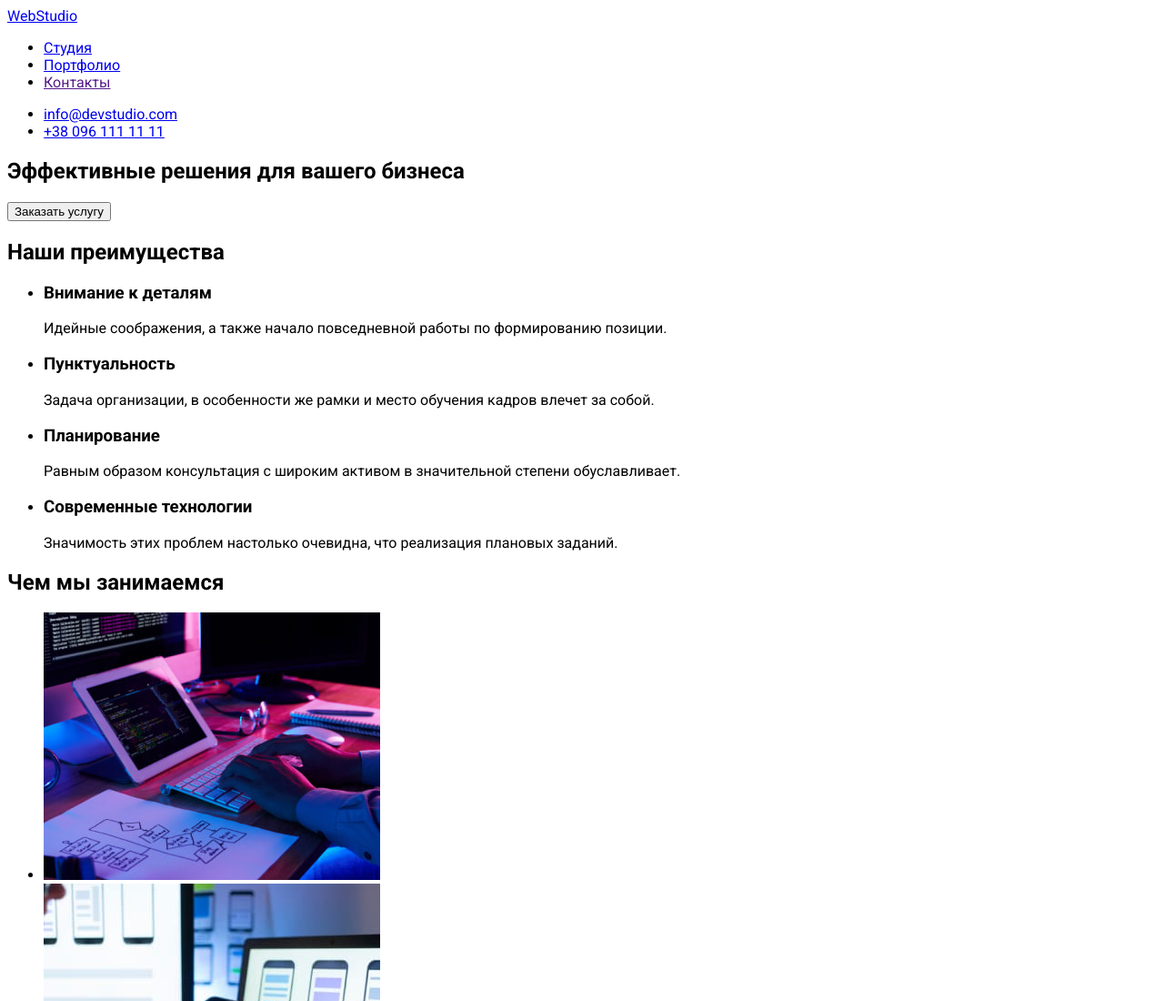
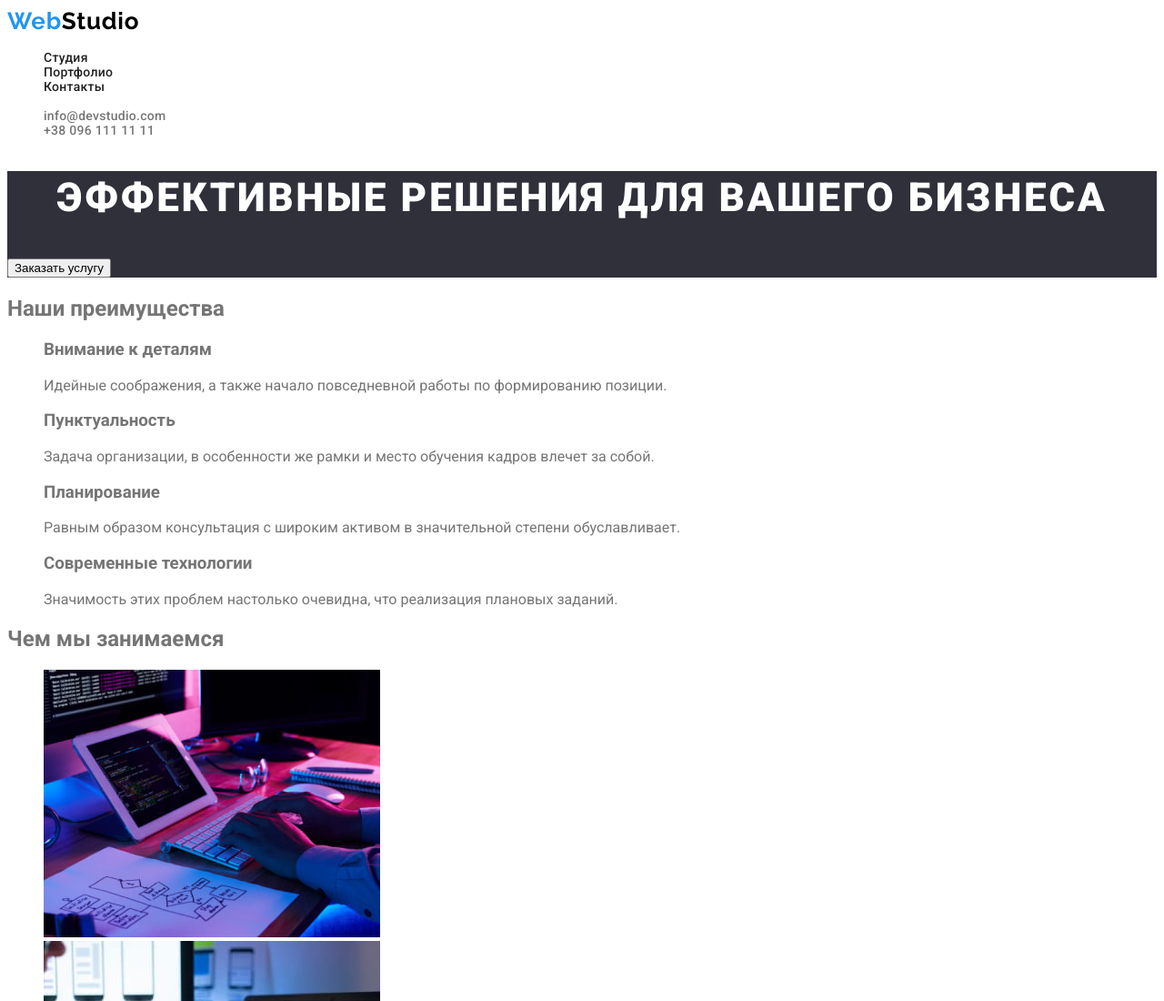
Before and after one commit to Selim96/goit-markup-hw-02, a plain HTML site: page index.html in a window 1280 px wide. Shown: the top 1100 px of the page at 91% size. Drawn offline with Linux system fonts and the light colour scheme.

Commit message:
оформление хедера и основной части

```diff
--- a/css/styles.css
+++ b/css/styles.css
@@ -1,3 +1,80 @@
+:root {
+  --title-color: #212121;
+  --button-color: #2196f3;
+  --primery-text-color: #757575;
+  --baner-text-color: #fff;
+  --baner-color: rgba(47, 48, 58, 1);
+}
+
+/* цвет фона #e5e5e5 */
+/* цвет заголовков #212121 */
+/* цвет кнопки и выделения #2196F3 */
+/* цвет основного текста
+#757575 */
+
 body {
+  background-color: #fff;
   font-family: Roboto, sans-serif;
+  color: var(--primery-text-color);
 }
+
+ul {
+  list-style: none;
+}
+a {
+  text-decoration: none;
+}
+
+/* Оформление хедера */
+.logo {
+  color: #000;
+  font-family: Raleway;
+  font-weight: 700;
+  font-size: 26px;
+  line-height: 1.2;
+  letter-spacing: 0.03em;
+}
+
+.web {
+  color: var(--button-color);
+}
+
+.navigation {
+  font-weight: 500;
+  font-size: 14px;
+  line-height: 1.143;
+  letter-spacing: 0.02em;
+}
+
+.pages a {
+  color: var(--title-color);
+}
+.contacts a {
+  color: var(--primery-text-color);
+}
+
+.pages a:active,
+.pages a:focus,
+.contacts a:hover,
+.contacts a:focus {
+  color: var(--button-color);
+}
+
+/* Оформление омсновной части */
+
+.baner,
+.footer {
+  background-color: var(--baner-color);
+}
+
+.baner h1 {
+  color: var(--baner-text-color);
+  font-style: normal;
+  font-weight: 900;
+  font-size: 44px;
+  line-height: 1.36;
+  text-align: center;
+  letter-spacing: 0.06em;
+  text-transform: uppercase;
+}
+/* Оформление футера */
--- a/index.html
+++ b/index.html
@@ -13,24 +13,24 @@
 </head>
 <body>
     <header>
-        <a href="index.html">WebStudio</a>
+        <a href="index.html" class="logo"><span class="web">Web</span>Studio</a>
         <nav>
             <ul>
-                <li>  <a href="index.html"> Студия </a>  </li>
-                <li>  <a href="./portfolio.html"> Портфолио </a>  </li>
-                <li>  <a href=""> Контакты </a>  </li>
+                <li class="navigation pages">  <a href="index.html"> Студия </a>  </li>
+                <li class="navigation pages">  <a href="./portfolio.html"> Портфолио </a>  </li>
+                <li class="navigation pages">  <a href=""> Контакты </a>  </li>
             </ul>
         </nav>
         <ul>
-            <li>  <a href="mailto:info@devstudio.com">info@devstudio.com</a>  </li>
-            <li>  <a href="tel:+380961111111">+38 096 111 11 11</a>   </li>
+            <li class="navigation contacts">  <a href="mailto:info@devstudio.com">info@devstudio.com</a>  </li>
+            <li class="navigation contacts">  <a href="tel:+380961111111">+38 096 111 11 11</a>   </li>
         </ul>
     </header>
 
     <main>
         <!-- секция с баннером -->
-        <section>
-            <h1>Эффективные решения для вашего бизнеса</h1>
+        <section class="baner">
+            <h1 >Эффективные решения для вашего бизнеса</h1>
             <button type="button">Заказать услугу</button>
         </section>
 
@@ -91,13 +91,13 @@
         </section>
     </main>
 
-    <footer>
+    <footer class="footer">
         <a href="index.html">WebStudio</a>
         <address>
             <p>г. Киев, пр-т Леси Украинки, 26</p>
             <ul>
-                <li><a href="mailto:info@example.com">info@example.com</a></li>
-                <li><a href="tel:+380991111111">+38 099 111 11 11</a></li>
+                <li class="contacts"><a href="mailto:info@example.com">info@example.com</a></li>
+                <li class="contacts"><a href="tel:+380991111111">+38 099 111 11 11</a></li>
             </ul>
         </address>
     </footer>
```
Also changed, not shown: portfolio.html (+14 -8 lines).
